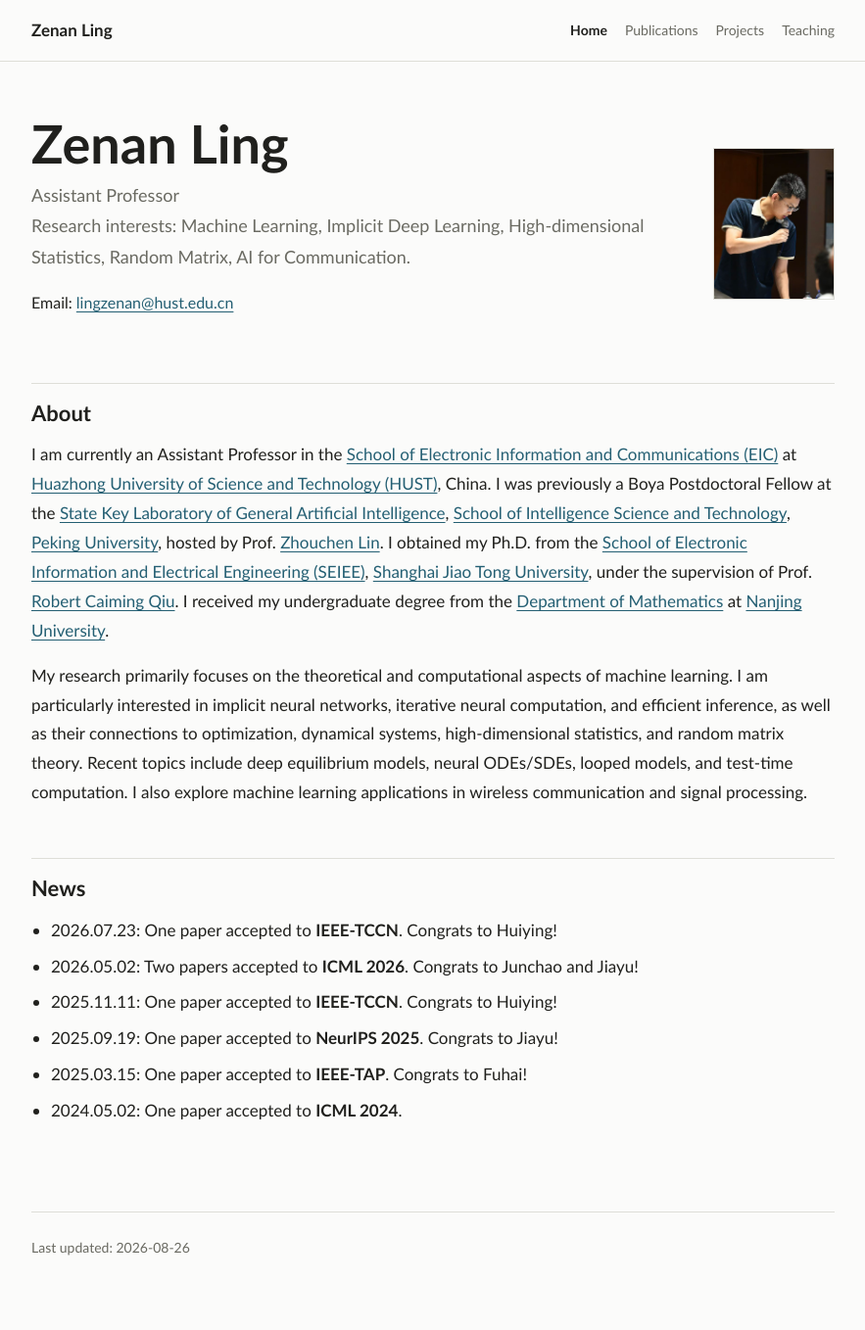
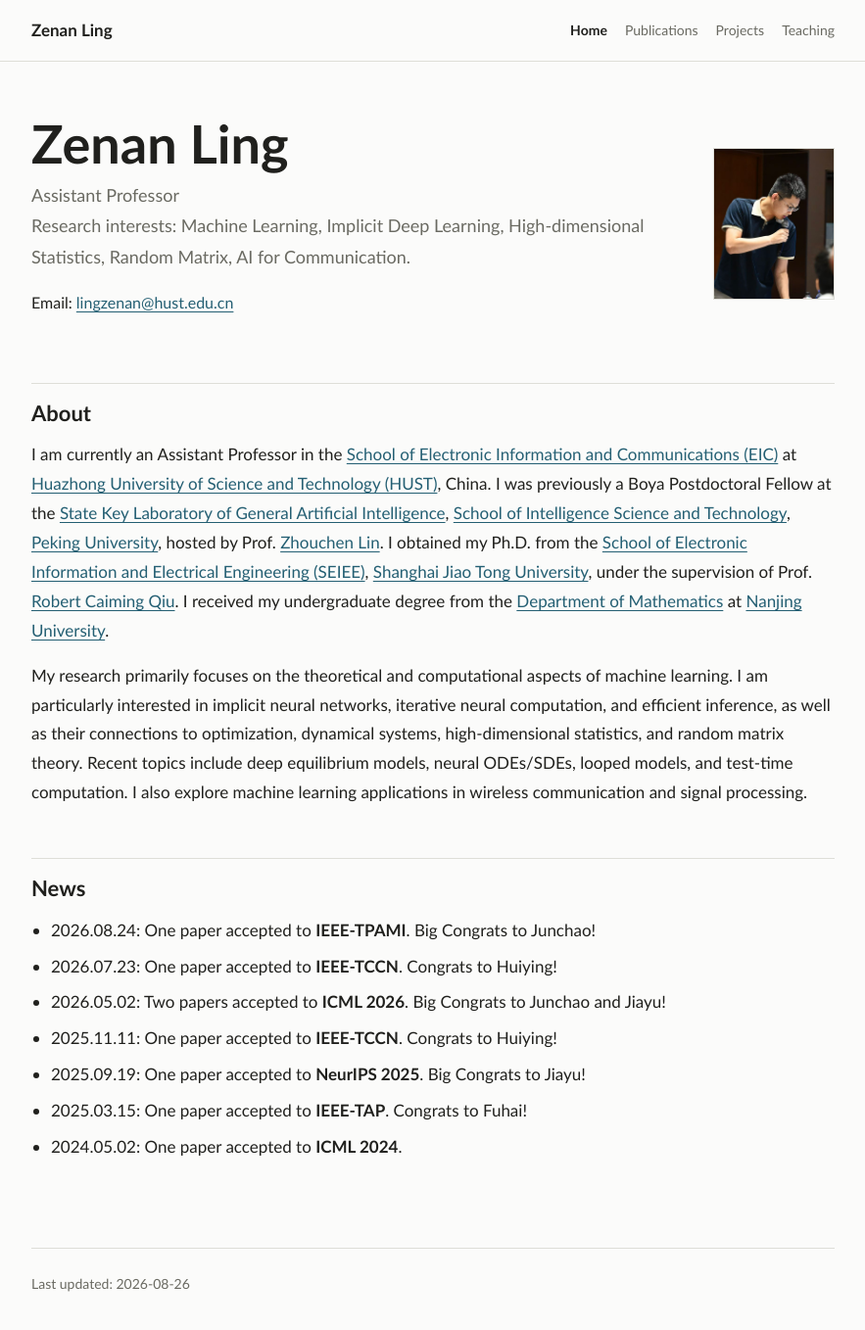
Before and after one commit to lingzenan/lingzenan.github.io, a Jekyll site: the page built from index.md, in a window 1280 px wide and 1360 px high. Shown: the whole window at 98% size, without its empty margins (198-1081 px from the left). Built offline with Jekyll 4.4.1, drawn with Linux system fonts in a browser that asks for light colours.

Commit message:
Update news and move publication legend

```diff
--- a/assets/publications.js
+++ b/assets/publications.js
@@ -286,7 +286,6 @@ fetch(window.PUBLICATIONS_BIB_URL)
     root.innerHTML = [
       renderGroup("Conference", conferences),
       renderGroup("Journals", journals),
-      '<p class="publication-legend"><sup>*</sup> co-first author. <sup>#</sup> corresponding author.</p>',
     ].join("");
   })
   .catch(() => {
--- a/index.md
+++ b/index.md
@@ -25,9 +25,10 @@ My research primarily focuses on the theoretical and computational aspects of ma
 ## News
 {: #news }
 
+* 2026.08.24: One paper accepted to **IEEE-TPAMI**. Big Congrats to Junchao!
 * 2026.07.23: One paper accepted to **IEEE-TCCN**. Congrats to Huiying!
-* 2026.05.02: Two papers accepted to **ICML 2026**. Congrats to Junchao and Jiayu!
+* 2026.05.02: Two papers accepted to **ICML 2026**. Big Congrats to Junchao and Jiayu!
 * 2025.11.11: One paper accepted to **IEEE-TCCN**. Congrats to Huiying!
-* 2025.09.19: One paper accepted to **NeurIPS 2025**. Congrats to Jiayu!
+* 2025.09.19: One paper accepted to **NeurIPS 2025**. Big Congrats to Jiayu!
 * 2025.03.15: One paper accepted to **IEEE-TAP**. Congrats to Fuhai!
 * 2024.05.02: One paper accepted to **ICML 2024**.
```
Also changed, not shown: publications.md (+2 -0 lines).
